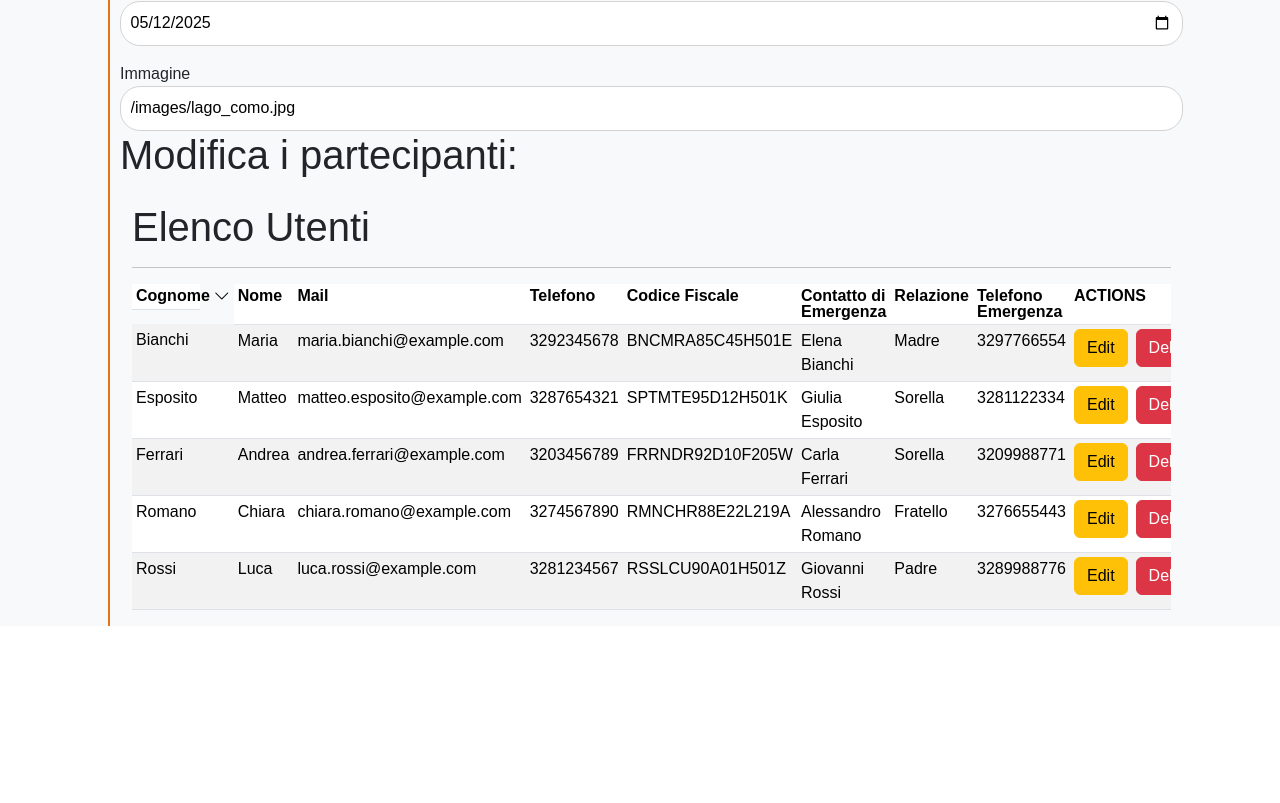
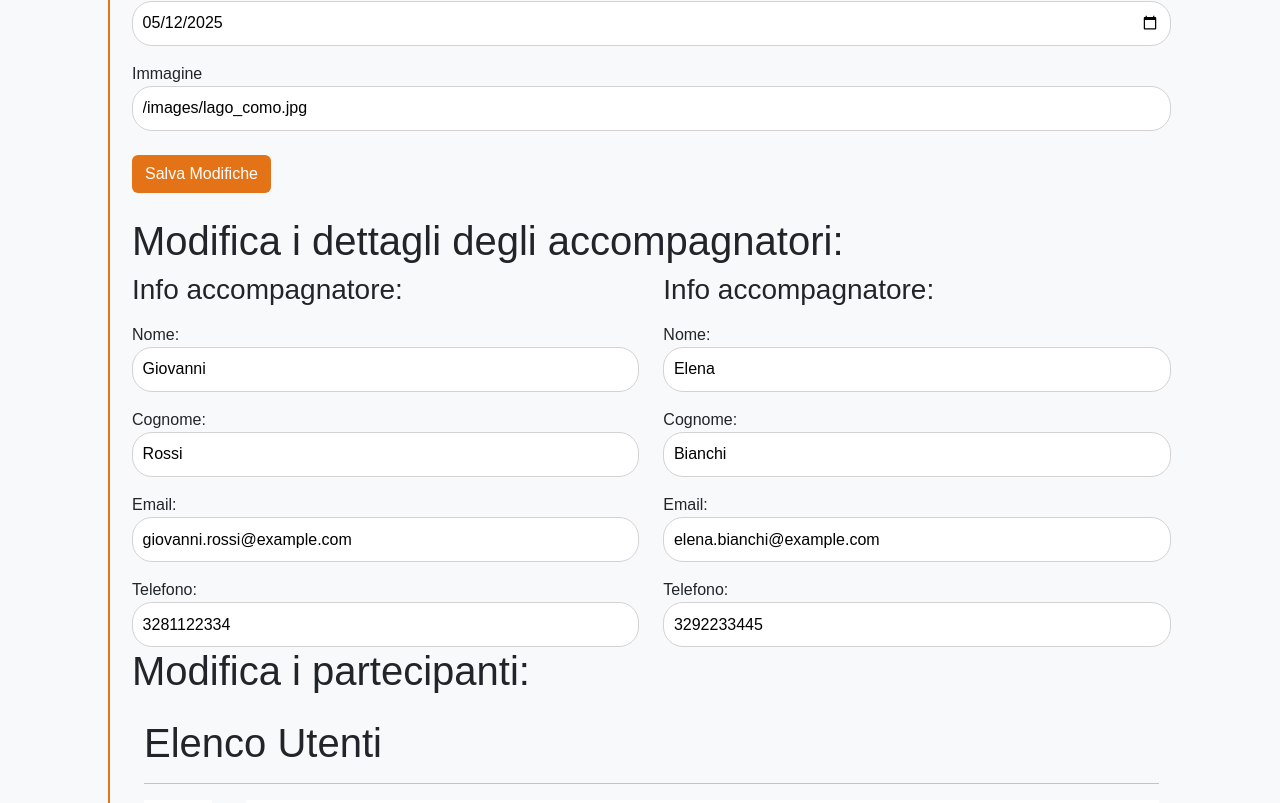
Before and after one commit to mattiacoli/BooRoad, a React (Vite) app: page /1/edit-trip in a window 1280 px wide. Shown: the part 444-1247 px from the top of the page. Before the commit the page ends 1070 px from the top, so only its background shows below. Built offline with nearby package versions, Linux system fonts and the light colour scheme.

Commit message:
Add ChangeCompanionsUi component and integrate it into EditTrip for companion editing functionality

```diff
--- /dev/null
+++ b/src/components/dumb/ChangeCompanions.ui.jsx
@@ -0,0 +1,65 @@
+import { useState } from "react"
+
+export default function ChangeCompanionsUi({ data }) {
+
+    const [companion, setCompanion] = useState(data)
+
+    function handleChangeCompanions(key, value) {
+        setCompanion({
+            ...companion,
+            [key]: value
+        })
+
+    }
+
+    return (
+        <>
+            <div className="col">
+                <div className="card-header">
+                    <h3>Info accompagnatore:</h3>
+                    <div className="card-body">
+                        <label htmlFor="" className="edit_label">Nome:</label>
+                        <input
+                            onChange={(e) => handleChangeCompanions(e.target.name, e.target.value)}
+                            value={companion.nome}
+                            name="nome"
+                            className="edit_input"
+                            placeholder="Nome"
+                            type="text"
+                        />
+
+                        <label htmlFor="" className="edit_label">Cognome:</label>
+                        <input
+                            onChange={(e) => onchange(e.target.name, e.target.value)}
+                            value={companion.cognome}
+                            name="cognome"
+                            className="edit_input"
+                            placeholder="Cognome"
+                            type="text"
+                        />
+
+                        <label htmlFor="" className="edit_label">Email:</label>
+                        <input
+                            onChange={(e) => onchange(e.target.name, e.target.value)}
+                            value={companion.email}
+                            name="email"
+                            className="edit_input"
+                            placeholder="Email"
+                            type="email"
+                        />
+
+                        <label htmlFor="" className="edit_label">Telefono:</label>
+                        <input
+                            onChange={(e) => onchange(e.target.name, e.target.value)}
+                            value={companion.telefono}
+                            name="telefono"
+                            className="edit_input"
+                            placeholder="Telefono"
+                            type="number"
+                        />
+                    </div>
+                </div>
+            </div>
+        </>
+    )
+}
--- a/src/pages/EditTrip.jsx
+++ b/src/pages/EditTrip.jsx
@@ -3,13 +3,20 @@ import { useTripContext } from "../contexts/TripContext"
 import { useState } from "react"
 import UserListUi from "../components/dumb/UserList.ui"
 import { useNavigate } from "react-router-dom"
+import ChangeCompanionsUi from "../components/dumb/ChangeCompanions.ui"
 
 export default function EditTrip() {
 
-    const { data, deleteUser, searchQuery } = useTripContext()
+    const { data, deleteUser, searchQuery, setData } = useTripContext()
 
     const { id } = useParams()
 
+    const [message, setMessage] = useState({
+        state: '',
+        message: ''
+    })
+
+    //destrutturare le varie tabelle dal trip
     const [currentTrip, setCurrentTrip] = useState(data.find(item => item.id == id))
     const [currentUsers, setCurrentUsers] = useState(data.find(item => item.id == id).partecipanti)
     const [currentCompanions, setCurrentCompanions] = useState(data.find(item => item.id == id).accompagnatori)
@@ -46,24 +53,30 @@ export default function EditTrip() {
         })
     }
 
-    function handleChangeUsers(key, value) {
+    //sull'onsubmit ricreare l'array e pusharlo
+    function handleSubmit() {
+        console.log('submit');
 
+        const tripToPush = {
+            ...currentTrip,
         }
 
-    function handleChangeCompanions(key, value) {
+        const updatedData = data.map(trip => trip.id == currentTrip.id ? tripToPush : trip)
 
+        setData(updatedData)
+
+        setMessage({
+            state: 'success',
+            message: 'Trip Update Correctly'
+        })
+        console.log(data);
     }
-
-    //destrutturare le varie tabelle dal trip
-
-    //fare logica on change
-
-    //sull'onsubmit ricreare l'array e pusharlo
 
     return (
         <>
-            <form action="">
-                <div className="row row-cols-1 row-cols-sm-2 row-cols-md-3">
+            <div className="container">
+                <form onSubmit={(e) => { e.preventDefault(); handleSubmit() }} action="">
+                    <div className="row row-cols-1">
                         <div className="col edit_info">
                             <h1>Modifica i dettagli del viaggio: </h1>
                             <label className="edit_label" htmlFor="">Nome</label>
@@ -116,6 +129,34 @@ export default function EditTrip() {
                                 type="text"
                             />
                         </div>
+                    </div>
+                    {message.state == 'success' ? (
+                        <>
+                            <div className="text-success mt-4">
+                                <span htmlFor="">{message.state}: </span>
+                                <span>{message.message}</span>
+                            </div>
+
+                        </>
+                    ) : (<></>)}
+                    <button type="submit" className="btn my-4">Salva Modifiche</button>
+                </form>
+
+                <div className="col edit_info">
+                    <h1>Modifica i dettagli degli accompagnatori:</h1>
+                    <div className="row row-cols-2">
+                        {
+                            currentCompanions.map(item => (
+                                <>
+                                    <ChangeCompanionsUi
+                                        key={item.id}
+                                        data={item}
+                                    />
+                                </>
+                            ))
+                        }
+                    </div>
+                </div>
                 <div className="col edit_info">
                     <h1>Modifica i partecipanti:</h1>
                     <UserListUi
@@ -126,10 +167,8 @@ export default function EditTrip() {
                         navigate={navigate}
                     />
                 </div>
-
             </div>
 
-            </form>
 
         </>
     )
```
Lines whose indentation alone changed are shown as unchanged.
